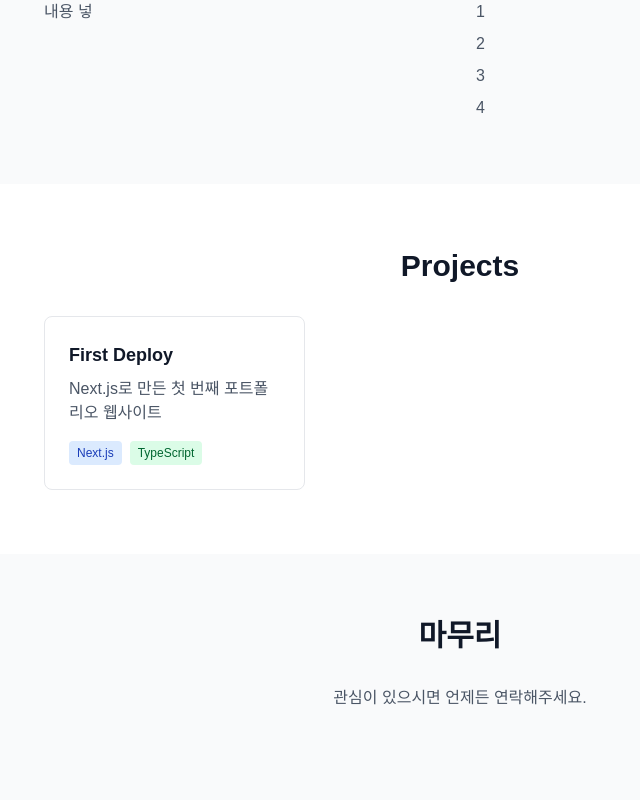
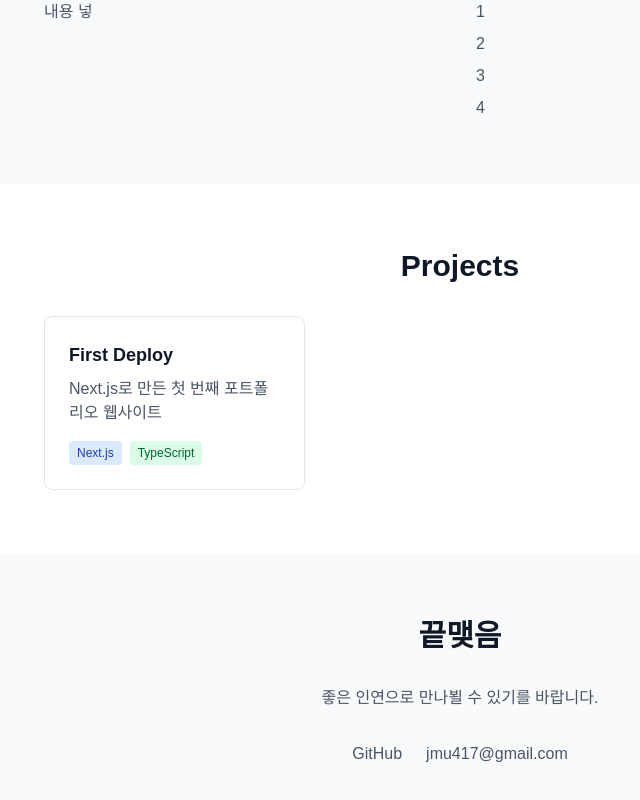
Before and after one commit to jiminu/first_deploy, a Next.js app: page / in a window 1280 px wide. Shown: the part 546-1346 px from the top of the page, without its empty margins (180-820 px from the left). Built offline with nearby package versions, Linux system fonts and the light colour scheme.

Commit message:
add: contant section

```diff
--- a/app/page.tsx
+++ b/app/page.tsx
@@ -93,10 +93,10 @@ export default function Home() {
       {/* Contact Section */}
       <section id="contact" className="bg-gray-50 py-16">
         <div className="max-w-4xl mx-auto px-8 text-center">
-          <h2 className="text-3xl font-bold text-gray-900 mb-8">마무리</h2>
-          <p className="text-gray-600 mb-8">관심이 있으시면 언제든 연락해주세요.</p>
+          <h2 className="text-3xl font-bold text-gray-900 mb-8">끝맺음</h2>
+          <p className="text-gray-600 mb-8">좋은 인연으로 만나뵐 수 있기를 바랍니다.</p>
           <div className="flex justify-center gap-6">
-            {/* <Link
+            <Link
               href="https://github.com/jiminu"
               target="_blank"
               className="text-gray-600 hover:text-gray-900 transition-colors"
@@ -104,11 +104,11 @@ export default function Home() {
               GitHub
             </Link>
             <Link
-              href="mailto:your-email@example.com"
+              href="mailto:jmu417@gmail.com"
               className="text-gray-600 hover:text-gray-900 transition-colors"
             >
-              Email
-            </Link> */}
+              jmu417@gmail.com
+            </Link>
           </div>
         </div>
       </section>
```
